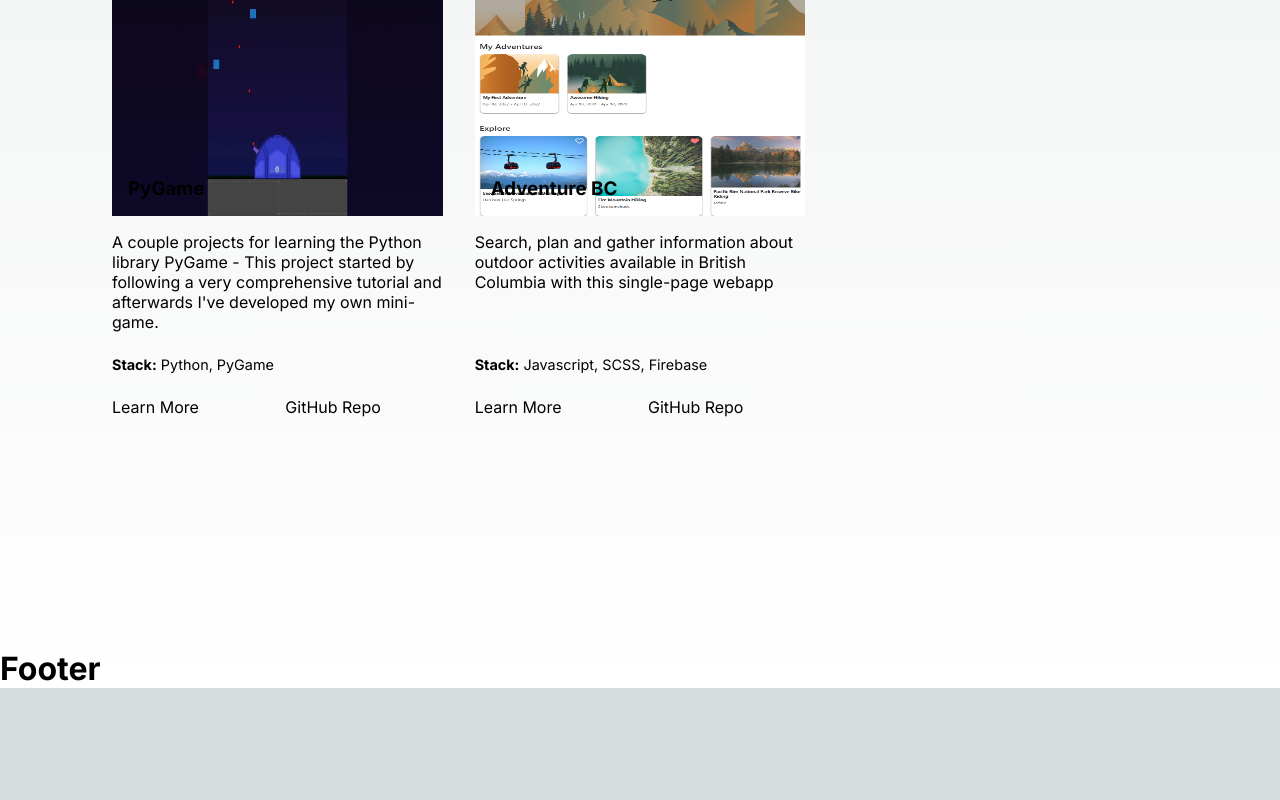
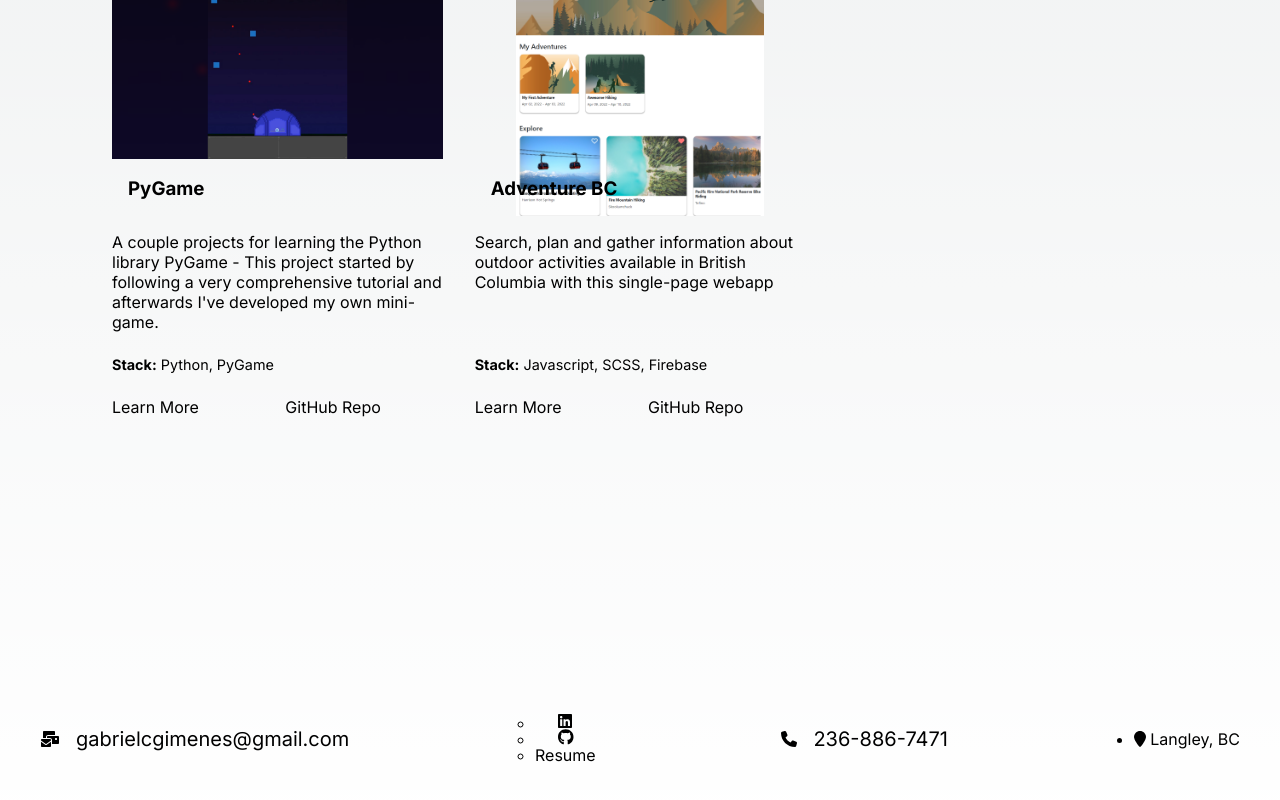
Before and after one commit to gabrielgimenes92/gabrielgimenes92.github.io, a Next.js app: page / in a window 1280 px wide. Shown: the part 1946-2746 px from the top of the page. Before the commit the page ends 2634 px from the top, so only its background shows below. Built offline with nearby package versions, Linux system fonts and the light colour scheme.

Commit message:
Improves style of Footer

```diff
--- a/package.json
+++ b/package.json
@@ -11,6 +11,7 @@
   "dependencies": {
     "@fortawesome/fontawesome-svg-core": "^6.5.2",
     "@fortawesome/free-brands-svg-icons": "^6.5.2",
+    "@fortawesome/free-solid-svg-icons": "^6.6.0",
     "@fortawesome/react-fontawesome": "^0.2.2",
     "next": "14.2.5",
     "react": "^18",
--- a/src/components/Footer.js
+++ b/src/components/Footer.js
@@ -1,10 +1,54 @@
 import React from 'react';
+import styles from './Footer.module.scss';
+import { FontAwesomeIcon } from '@fortawesome/react-fontawesome';
+import {
+  faMailBulk,
+  faPhone,
+  faLocationPin,
+} from '@fortawesome/free-solid-svg-icons';
+import { faLinkedin, faGithub } from '@fortawesome/free-brands-svg-icons';
 
 const Footer = () => {
+  const phone = <FontAwesomeIcon icon={faPhone} />;
+  const mail = <FontAwesomeIcon icon={faMailBulk} />;
+  const pin = <FontAwesomeIcon icon={faLocationPin} />;
+  const iconLinkedin = <FontAwesomeIcon icon={faLinkedin} />;
+  const iconGithub = <FontAwesomeIcon icon={faGithub} />;
+
   return (
-    <div>
-      <h1>Footer</h1>
-    </div>
+    <section className={styles.contact}>
+      <spam id="contact"></spam>
+      <ul className={styles.upperList}>
+        <li className={styles.mail}>
+          <a href="mailto:gabrielcgimenes@gmail.com" className="icon">
+            {mail}
+            <p>gabrielcgimenes@gmail.com</p>
+          </a>
+        </li>
+        <li className={styles.contactSocial}>
+          <ul>
+            <li>
+              <a href="">{iconLinkedin}</a>
+            </li>
+            <li>
+              <a href="">{iconGithub}</a>
+            </li>
+            <li>
+              <a href="">Resume</a>
+            </li>
+          </ul>
+        </li>
+        <li className={styles.phone}>
+          <a href="tel: 236-886-7471" className="icon">
+            {phone}
+            <p>236-886-7471</p>
+          </a>
+        </li>
+        <li className={styles.addressIcon}>
+          <p>{pin} Langley, BC</p>
+        </li>
+      </ul>
+    </section>
   );
 };
 
--- /dev/null
+++ b/src/components/Footer.module.scss
@@ -0,0 +1,139 @@
+@import './mixins';
+
+
+.contact {
+    padding: 4rem 0;
+    // background-color: $color-bg-dark;
+}
+
+.phone, .mail, .contactSocial, .address {
+    // flex-basis: 20%;
+    list-style-type: none;
+    // min-width: 100px;
+    margin: 0.75rem 0 0 0;
+
+    @include sizeDesktop {
+        margin: 0;
+    }
+
+    a {
+        display: flex;
+        flex-flow: row nowrap;
+        justify-content: center;
+        align-items: center;
+        gap: 1rem;
+
+        p {
+            font-size: 1rem;
+
+            @include sizeTablet {
+                font-size: 1.25rem;
+            }
+        }
+    }
+
+    p {
+        display: flex;
+        flex-flow: row nowrap;
+        justify-content: center;
+        align-items: center;
+        gap: 1rem;
+        font-size: 1rem;
+
+        @include sizeTablet {
+            font-size: 1.25rem;
+        }
+    }
+}
+
+
+.contact {
+
+    .upperList {
+        display: block;
+
+        @include sizeDesktop {
+            max-width: 1200px;
+            margin: 0 auto;
+            display: flex;
+            flex-flow: row wrap;
+            justify-content: space-between;
+            align-items: center;
+        }
+
+        .phone, .mail, .contactSocial, .address {
+            // flex-basis: 20%;
+            list-style-type: none;
+            // min-width: 100px;
+            margin: 0.75rem 0 0 0;
+
+            @include sizeDesktop {
+                margin: 0;
+            }
+
+            a {
+                display: flex;
+                flex-flow: row nowrap;
+                justify-content: center;
+                align-items: center;
+                gap: 1rem;
+
+                p {
+                    font-size: 1rem;
+
+                    @include sizeTablet {
+                        font-size: 1.25rem;
+                    }
+                }
+            }
+
+            p {
+                display: flex;
+                flex-flow: row nowrap;
+                justify-content: center;
+                align-items: center;
+                gap: 1rem;
+                font-size: 1rem;
+
+                @include sizeTablet {
+                    font-size: 1.25rem;
+                }
+            }
+        }
+
+        .contactSocial {
+            .headerMenu {
+                .icon {
+                    font-size: 1.2rem;
+
+                    @include sizeTablet {
+                        font-size: 1.5rem;
+                    }
+                }
+
+                ul {
+                    display: flex;
+                    flex-flow: row nowrap;
+                    justify-content: center;
+                    align-items: center;
+                    gap: 2rem;
+                    padding: 0;
+                    //margin: 1rem 0;
+
+                    li {
+                        list-style-type: none;
+                        //change place?
+                        font-size: 0.75rem;
+
+                        list-style: none;
+
+
+                        @include sizeTablet {
+                            font-size: 1rem;
+                        }
+                    }
+                }
+            }
+        }
+    }
+}
--- a/src/components/Project.module.scss
+++ b/src/components/Project.module.scss
@@ -17,6 +17,7 @@
             img {
                 display: block;
                 max-width: 100%;
+                object-fit: contain;
             }
 
             .titleContainer {
```
Also changed, not shown: 1 other file (tests, documents, lock files or other folders).
